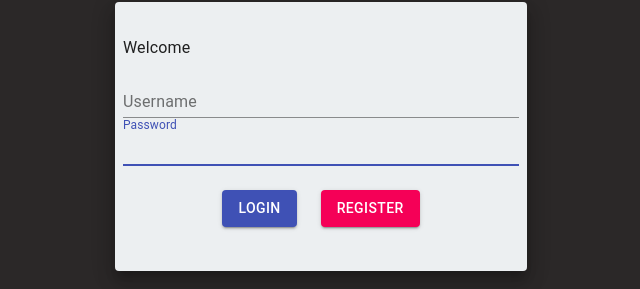
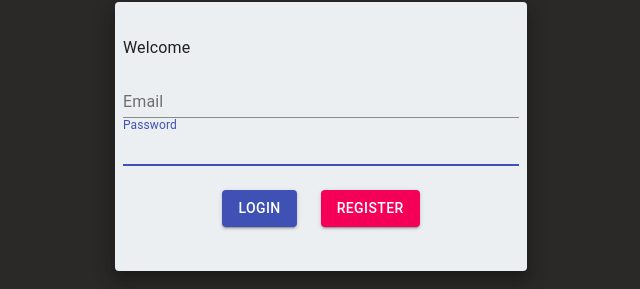
Before and after one commit to Kenzie-Academy-Brasil-Developers/react-entrega-s2-kenzie-hub-NadCarvalho, a React (Create React App) app: page / in a window 1280 px wide. Shown: the part 158-447 px from the top of the page, without its empty margins (319-959 px from the left). Built offline with nearby package versions, Linux system fonts and the light colour scheme.

Commit message:
feat: welcome page

```diff
--- a/src/Pages/Welcome/index.jsx
+++ b/src/Pages/Welcome/index.jsx
@@ -1,35 +1,73 @@
-import { Box, Typography } from '@material-ui/core';
+import { Box, Typography } from "@material-ui/core";
 
-import Container from '../../Components/Container'
-import Card from '../../Components/Card'
-import Input from '../../Components/Input'
-import Button from '../../Components/Button'
+import Container from "../../Components/Container";
+import Card from "../../Components/Card";
+import Input from "../../Components/Input";
+import Button from "../../Components/Button";
 
+import React from "react";
+import * as yup from "yup";
+
+import { yupResolver } from "@hookform/resolvers/yup";
 import { useHistory } from "react-router-dom";
+import { useForm } from "react-hook-form";
 
-const Welcome = () => {
+const Welcome = ({onLogin}) => {
   let history = useHistory();
 
   const goToRegister = () => {
     history.push("/register");
-  }
+  };
+
+  const logUser = (data) => {
+    onLogin(data.email);
+    console.log(data);
+  };
+
+  const schema = yup.object().shape({
+    email: yup.string().email("Invalid Email").required("Required Email"),
+    password: yup
+      .string()
+      .min(6, "At least 6 characters required")
+      .required("Required Password"),
+  });
+
+  const {
+    register,
+    handleSubmit,
+    formState: { errors },
+  } = useForm({ resolver: yupResolver(schema) });
 
   return (
     <Container>
       <Card>
         <Typography variant="subtitle1">Welcome</Typography>
-        <Box component="form" noValidate sx={{ mt: 1 }}>
-          <Input label="Username"/>
-          <Input label="Password" type="password"/>
-          <Box sx={{ display: 'flex', justifyContent: 'center', marginTop: 12 }}>
-            <Button>Login</Button>
-            <Button color='secondary' onClick={() => goToRegister() }>Register</Button>
+        <Box component="form" sx={{ mt: 1 }} onSubmit={handleSubmit(logUser)}>
+          <Input
+            label="Email"
+            error={Boolean(errors.email)}
+            helperText={errors.email?.message}
+            input={{ ...register("email") }}
+          />
+          <Input
+            label="Password"
+            type="password"
+            error={Boolean(errors.password)}
+            helperText={errors.password?.message}
+            input={{ ...register("password") }}
+          />
+          <Box
+            sx={{ display: "flex", justifyContent: "center", marginTop: 12 }}
+          >
+            <Button type="submit">Login</Button>
+            <Button color="secondary" onClick={() => goToRegister()}>
+              Register
+            </Button>
           </Box>
-
         </Box>
       </Card>
     </Container>
   );
-}
+};
 
 export default Welcome;
```
